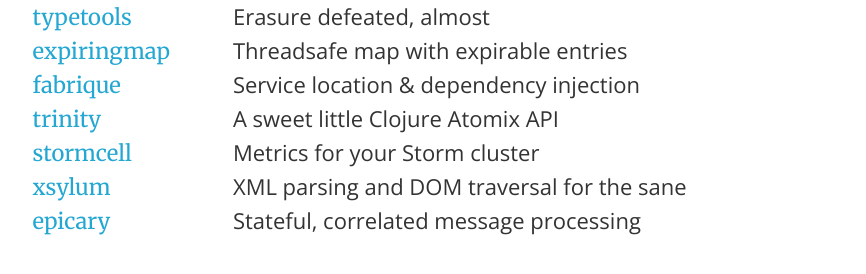
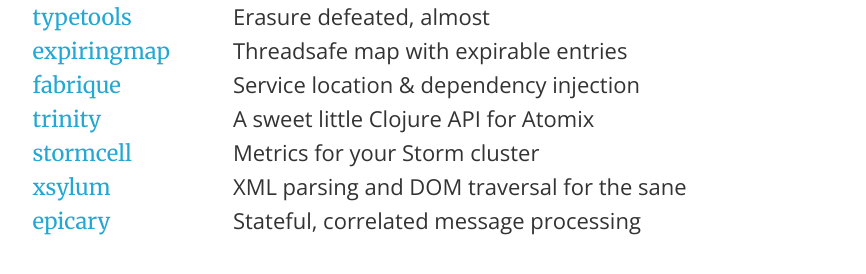
Before and after one commit to jhalterman/jhalterman.github.io, a Jekyll site: the page built from index.html, in a window 1280 px wide. Shown: the part 380-654 px from the top of the page, without its empty margins (200-1066 px from the left). Built offline with Jekyll 4.4.1, drawn with Linux system fonts in a browser that asks for light colours.

Commit message:
Fixed trinity description

```diff
--- a/index.html
+++ b/index.html
@@ -51,7 +51,7 @@ section: Projects
     </div>
     <div class="row project">
       <div class="left name"><a href="https://github.com/atomix/trinity">trinity</a></div>
-      <div class="middle description">A sweet little Clojure Atomix API</div>
+      <div class="middle description">A sweet little Clojure API for Atomix</div>
     </div>
     <div class="row project">
       <div class="left name"><a href="https://github.com/jhalterman/stormcell">stormcell</a></div>
```
